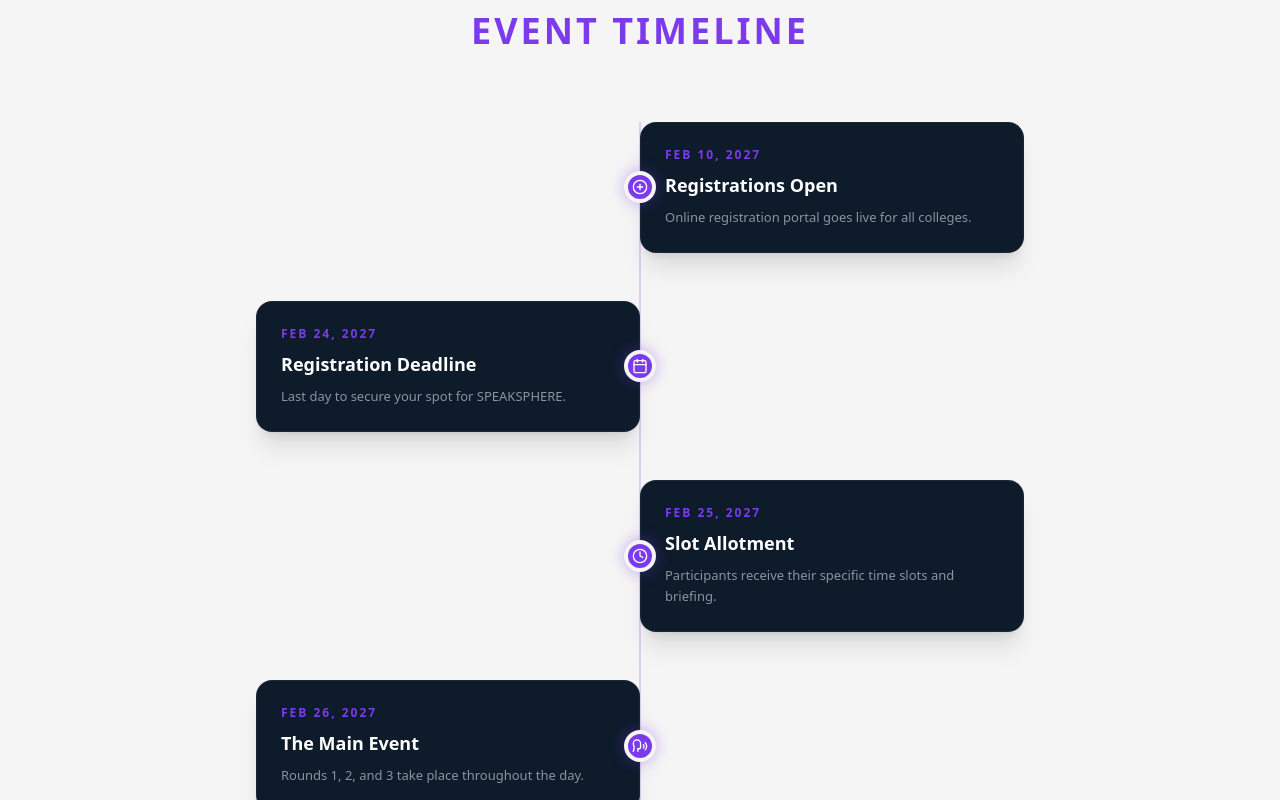
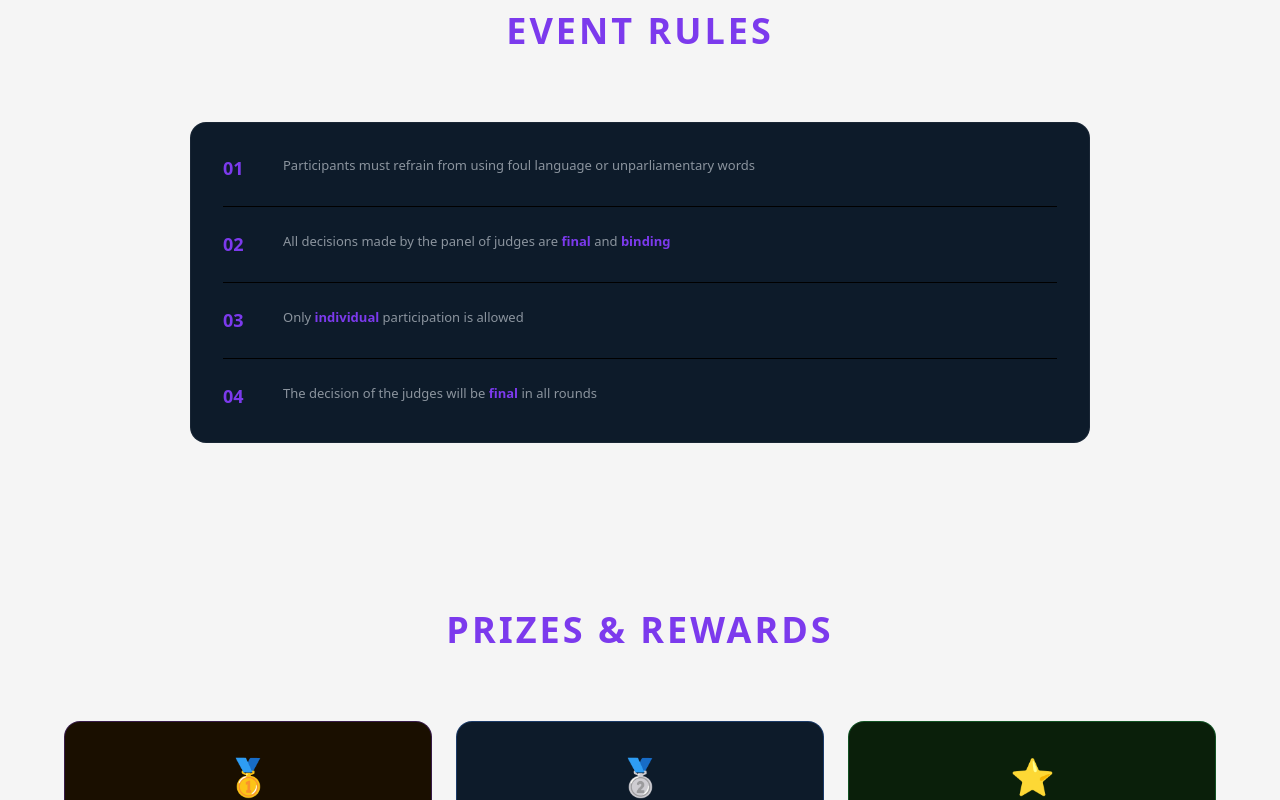
Before and after one commit to Gattuabhinay/SpeakSphere, a React (Vite) app: page / in a window 1280 px wide. Shown: the part 3340-4140 px from the top of the page. Built offline with nearby package versions, Linux system fonts and the light colour scheme; no server answers; the database is empty.

Commit message:
feat: Remove event timeline section
The event timeline section in the App component has been removed as it is no longer required for the current application flow.

```diff
--- a/src/App.tsx
+++ b/src/App.tsx
@@ -648,45 +648,6 @@ Thank you! 🙏`;
         </div>
       </section>
 
-      {/* Event Timeline Section */}
-      <section className="bg-[#F5F5F5] py-20">
-        <div className="container mx-auto px-4">
-          <h2 className="text-[36px] font-[900] tracking-[3px] text-[#7C3AED] text-center mb-16 uppercase">
-            EVENT TIMELINE
-          </h2>
-          <div className="max-w-4xl mx-auto relative">
-            {/* Vertical Line */}
-            <div className="absolute left-4 md:left-1/2 top-0 bottom-0 w-[2px] bg-[#7C3AED]/20 -translate-x-1/2" />
-
-            <div className="space-y-12">
-              {[
-                { date: "Feb 10, 2027", title: "Registrations Open", desc: "Online registration portal goes live for all colleges.", icon: <PlusCircle className="w-4 h-4" /> },
-                { date: "Feb 24, 2027", title: "Registration Deadline", desc: "Last day to secure your spot for SPEAKSPHERE.", icon: <Calendar className="w-4 h-4" /> },
-                { date: "Feb 25, 2027", title: "Slot Allotment", desc: "Participants receive their specific time slots and briefing.", icon: <Clock className="w-4 h-4" /> },
-                { date: "Feb 26, 2027", title: "The Main Event", desc: "Rounds 1, 2, and 3 take place throughout the day.", icon: <Speech className="w-4 h-4" /> },
-                { date: "Feb 26, 2027", title: "Winners Announced", desc: "Grand finale and prize distribution ceremony.", icon: <Trophy className="w-4 h-4" /> },
-              ].map((item, i) => (
-                <div key={i} className={`relative flex items-center ${i % 2 === 0 ? 'md:flex-row-reverse' : ''}`}>
-                  {/* Dot */}
-                  <div className="absolute left-4 md:left-1/2 w-8 h-8 bg-[#7C3AED] rounded-full border-4 border-[#F5F5F5] -translate-x-1/2 flex items-center justify-center text-white z-10 shadow-[0_0_15px_rgba(124,58,237,0.4)]">
-                    {item.icon}
-                  </div>
-
-                  {/* Content Card */}
-                  <div className={`ml-12 md:ml-0 md:w-1/2 ${i % 2 === 0 ? 'md:pr-16' : 'md:pl-16'}`}>
-                    <div className="bg-[#0D1B2A] p-6 rounded-2xl border border-white/5 shadow-xl hover:border-[#7C3AED]/40 transition-all group">
-                      <div className="text-[#7C3AED] font-bold text-xs tracking-[2px] mb-2 uppercase">{item.date}</div>
-                      <h3 className="text-white font-bold text-lg mb-2 group-hover:text-[#7C3AED] transition-colors">{item.title}</h3>
-                      <p className="text-[#8b949e] text-[13px] leading-relaxed">{item.desc}</p>
-                    </div>
-                  </div>
-                </div>
-              ))}
-            </div>
-          </div>
-        </div>
-      </section>
-
       {/* Event Rules Section */}
       <section className="bg-[#F5F5F5] py-20">
         <div className="container mx-auto px-4">
```
